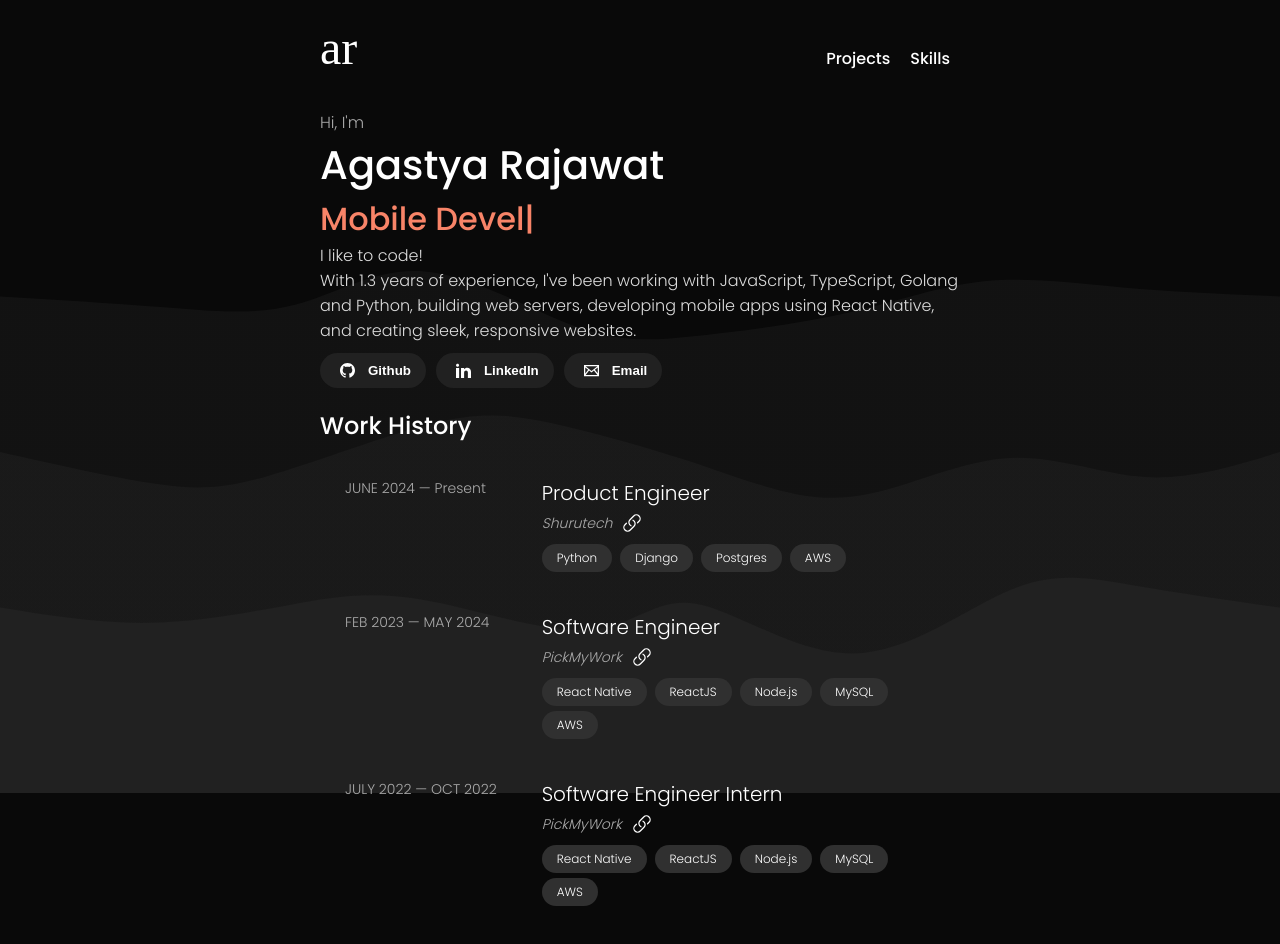
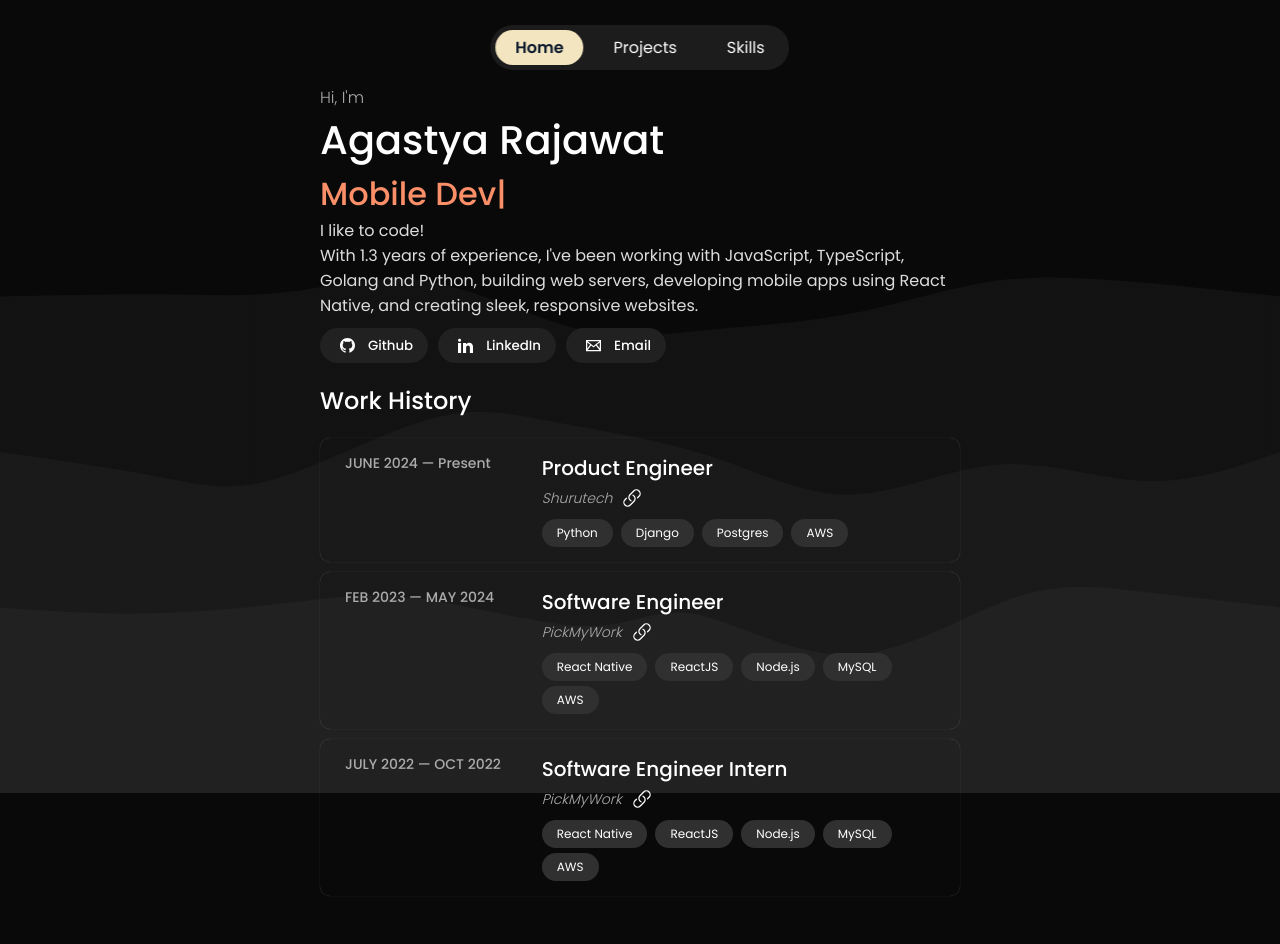
Before and after one commit to Agastya909/persona-website, a React (Vite) app: page / in a window 1280 px wide. Shown: the top 944 px of the page. Built offline with nearby package versions, Linux system fonts and the light colour scheme.

Commit message:
Change nav style and minor style change in other pages

```diff
--- a/src/component/Nav.jsx
+++ b/src/component/Nav.jsx
@@ -1,25 +1,31 @@
 import "./nav.css";
+import { useLocation } from "react-router-dom";
 const Nav = () => {
+  const location = useLocation();
   return (
     <div className="nav">
       <a
         href="/"
-        className="heading-nav"
-        style={{ textDecoration: "none", color: "white" }}
+        className={`nav-link${location.pathname === "/" ? "-active" : ""}`}
       >
-        ar
+        Home
       </a>
-      <div>
-        <a href="/projects" className="nav-link">
-          Projects
-        </a>
-        <a href="/skills" className="nav-link">
-          Skills
-        </a>
-        {/* <a href="/blogs" className="nav-link">
-          Blogs
-        </a> */}
-      </div>
+      <a
+        href="/projects"
+        className={`nav-link${
+          location.pathname === "/projects" ? "-active" : ""
+        }`}
+      >
+        Projects
+      </a>
+      <a
+        href="/skills"
+        className={`nav-link${
+          location.pathname === "/skills" ? "-active" : ""
+        }`}
+      >
+        Skills
+      </a>
     </div>
   );
 };
--- /dev/null
+++ b/src/component/Spacer.jsx
@@ -0,0 +1,13 @@
+/* eslint-disable react/prop-types */
+const Spacer = ({ height, width }) => {
+  return (
+    <div
+      style={{
+        height: height ? height : "85px",
+        width: width ? width : "100%",
+      }}
+    />
+  );
+};
+
+export default Spacer;
--- a/src/component/nav.css
+++ b/src/component/nav.css
@@ -1,36 +1,51 @@
-.heading-nav {
-  font-family: "Abril Fatface", serif;
-  font-weight: 400;
-  font-size: 48px;
-  margin-top: 20px;
-}
-
 .nav {
   display: flex;
   flex-direction: row;
-  justify-content: space-between;
+  justify-content: center;
   align-items: baseline;
+  max-width: 640px;
+  margin: 25px auto;
+  position: fixed;
+  top: 0;
+  left: 50%;
+  transform: translateX(-50%);
+  z-index: 1000;
+  backdrop-filter: blur(100px);
+  background-color: #30303080;
+  border-radius: 200px;
 }
 
 .nav-link {
   position: relative;
   text-decoration: none;
-  color: #fff;
+  color: #ffffff;
   font-family: "Poppins", sans-serif;
-  font-weight: 500;
+  font-weight: 400;
   font-style: normal;
-  padding: 5px 10px;
+  padding: 5px 20px;
+  margin: 5px;
 }
 
-.nav-link::after {
-  content: "";
-  position: absolute;
-  left: 0;
-  bottom: 0;
-  width: 0;
-  height: 2px;
-  background-color: #fff;
-  transition: width 500ms ease-in-out;
+.nav-link-active {
+  position: relative;
+  text-decoration: none;
+  color: #0b192c;
+  font-family: "Poppins", sans-serif;
+  font-weight: 600;
+  font-style: normal;
+  padding: 5px 20px;
+  margin: 5px;
+  background-color: #f2e5bf;
+  backdrop-filter: blur(45px);
+  border-radius: 100px;
+  transition: background-color 200ms ease-in-out;
+}
+
+.nav-link:hover {
+  background-color: #f2e5bf50;
+  backdrop-filter: blur(45px);
+  border-radius: 100px;
+  transition: background-color 200ms ease-in-out;
 }
 
 .nav-link:hover::after {
@@ -39,14 +54,21 @@
 
 @media screen and (max-width: 639px) {
   .nav {
-    margin: 10px;
+    margin: 10px auto;
   }
 }
 
 @media screen and (max-width: 480px) {
   .nav {
     display: flex;
-    flex-direction: column;
     align-items: center;
   }
+  .nav-link {
+    font-size: small;
+    padding: 5px 10px;
+  }
+  .nav-link-active {
+    font-size: small;
+    padding: 5px 10px;
+  }
 }
--- a/src/pages/home/home.css
+++ b/src/pages/home/home.css
@@ -5,7 +5,6 @@
 }
 
 .hi {
-  margin-top: 35px;
   color: #aaaaaa;
 }
 
@@ -44,7 +43,7 @@
 .intro-desc-home {
   color: #ddd;
   margin: 0 0 10px 0;
-  font-weight: 300;
+  font-weight: 400;
 }
 
 .btn-group {
@@ -58,7 +57,8 @@
   padding: 5px 15px;
   margin-right: 10px;
   color: #fff;
-  font-weight: 600;
+  font-family: "Poppins", sans-serif;
+  font-weight: 500;
 }
 
 .social-btn:hover {
@@ -89,6 +89,7 @@
   padding: 15px 25px;
   margin-bottom: 10px;
   border-radius: 10px;
+  box-shadow: 0 0 1px 0 #ffffff4d;
 }
 
 .timeline-card:hover {
@@ -100,7 +101,8 @@
 .dates,
 .job-profile,
 .company {
-  font-weight: 300;
+  font-family: "Poppins", sans-serif;
+  font-weight: 500;
 }
 
 .dates-div {
@@ -136,6 +138,8 @@
   font-style: italic;
   font-size: 14px;
   margin-right: 10px;
+  font-family: "Poppins", sans-serif;
+  font-weight: 300;
 }
 
 .stack {
@@ -150,14 +154,15 @@
   padding: 5px 15px;
   margin-right: 8px;
   color: #fff;
-  font-weight: 100;
   font-size: 12px;
   margin-top: 5px;
+  font-family: "Poppins", sans-serif;
+  font-weight: 400;
 }
 
 @media screen and (max-width: 645px) {
   .main-home {
-    max-width: 480px;
+    max-width: 645px;
     margin: 10px;
     color: #fff;
   }
--- a/src/pages/home/home.jsx
+++ b/src/pages/home/home.jsx
@@ -1,6 +1,7 @@
 /* eslint-disable react/prop-types */
 import Link from "../../component/Link";
 import Nav from "../../component/Nav";
+import Spacer from "../../component/Spacer";
 import "./home.css";
 import { useState, useEffect } from "react";
 const TIMELINE_DATA = [
@@ -107,6 +108,7 @@ const Home = () => {
   return (
     <div className="main-home">
       <Nav />
+      <Spacer />
       <div>
         <p className="hi" style={{ fontWeight: "lighter" }}>
           {"Hi, I'm"}
@@ -117,10 +119,10 @@ const Home = () => {
           <span className="cursor">|</span>
         </div>
         <p className="intro-desc-home">
-          I like to code! <br /> With {totalExp || "over 1.5"} years of experience, I&#39;ve
-          been working with JavaScript, TypeScript, Golang and Python, building
-          web servers, developing mobile apps using React Native, and creating
-          sleek, responsive websites.
+          I like to code! <br /> With {totalExp || "over 1.5"} years of
+          experience, I&#39;ve been working with JavaScript, TypeScript, Golang
+          and Python, building web servers, developing mobile apps using React
+          Native, and creating sleek, responsive websites.
         </p>
         <div className="btn-group">
           <button
--- a/src/pages/project/Project.jsx
+++ b/src/pages/project/Project.jsx
@@ -2,6 +2,7 @@
 import Nav from "../../component/Nav";
 import "./project.css";
 import Link from "../../component/Link";
+import Spacer from "../../component/Spacer";
 const ITEMS = [
   {
     title: "Personal Website",
@@ -37,7 +38,7 @@ const ITEMS = [
   {
     title: "Short format video streaming app",
     description:
-      "A Mobile video streaming application. Mobile version of the above project.",
+      "Video streaming application for mobile to view short format videos.",
     link: "https://github.com/Agastya909/natflux-android",
     techStack: ["Typescript", "React Native", "Redux"],
     is_pinned: false,
@@ -71,7 +72,7 @@ const Project = () => {
   return (
     <div className="main-project">
       <Nav />
-      <p className="heading-project">Projects</p>
+      <Spacer />
       {ITEMS.map((item, index) => (
         <TechStack
           title={item.title}
--- a/src/pages/project/project.css
+++ b/src/pages/project/project.css
@@ -4,20 +4,10 @@
   color: #fff;
 }
 
-.heading-project {
-  margin-top: 50px;
-  font-size: 28px;
-  font-weight: 700;
-  margin-left: 20px;
-}
-
 .project-card {
   padding: 15px 25px;
   margin: 10px 0;
   border-radius: 10px;
-}
-
-.project-card:hover {
   box-shadow: 0 0 1px 0 #ffffff4d;
   background-color: #2222224d;
   backdrop-filter: blur(15px);
--- a/src/pages/skills/Skills.jsx
+++ b/src/pages/skills/Skills.jsx
@@ -1,5 +1,6 @@
 import "./skills.css";
 import Nav from "../../component/Nav";
+import Spacer from "../../component/Spacer";
 
 const ImageItem = (data) => {
   return (
@@ -20,6 +21,7 @@ const Skills = () => {
   return (
     <div>
       <Nav />
+      <Spacer />
       <div className="main">
         <p className="title">Server</p>
         <div className="icons">
--- a/src/pages/skills/skills.css
+++ b/src/pages/skills/skills.css
@@ -1,7 +1,3 @@
-.main {
-  margin: 20px 0;
-}
-
 .icons {
   display: grid;
   grid-template-rows: repeat(0, 100px);
```
